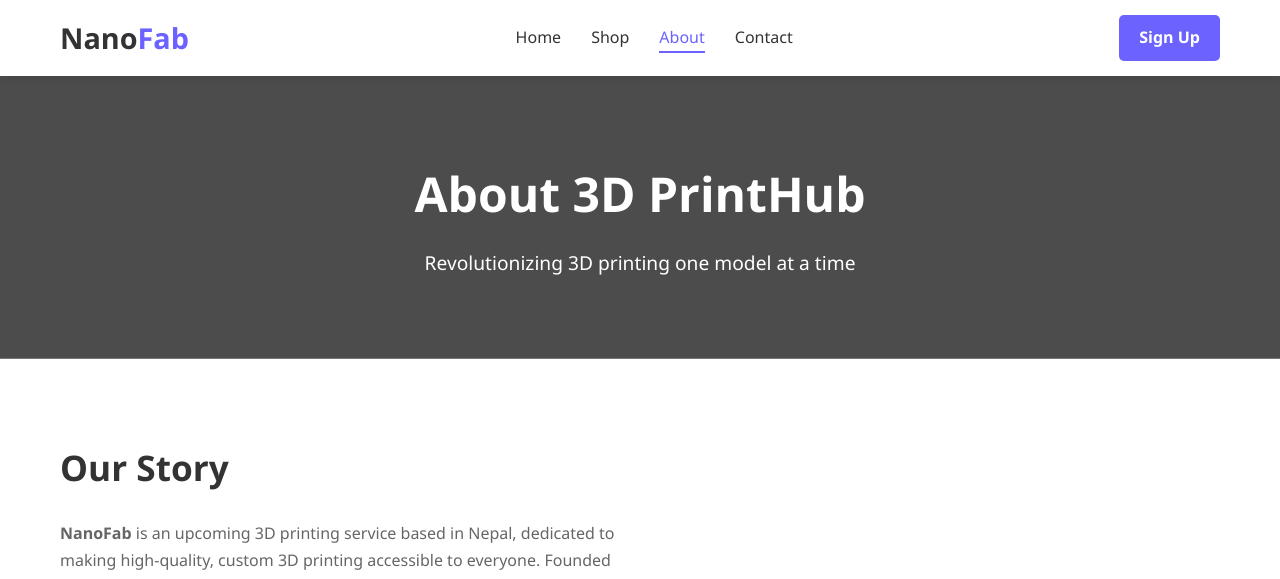
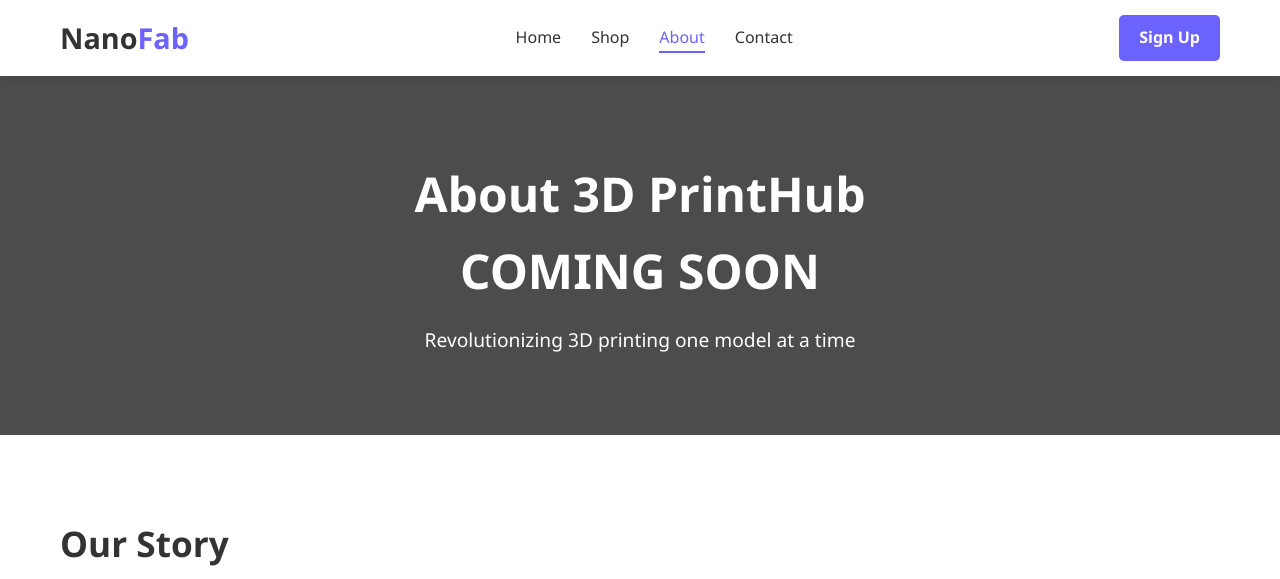
Before and after one commit to saurav-3000/NanoFab, a plain HTML site: page about.html in a window 1280 px wide. Shown: the top 579 px of the page. Drawn offline with Linux system fonts and the light colour scheme.

Commit message:
Update about.html

```diff
--- a/about.html
+++ b/about.html
@@ -30,7 +30,7 @@
 
     <section class="about-hero">
         <div class="container">
-            <h1>About 3D PrintHub</h1>
+            <h1>About 3D PrintHub<br>COMING SOON</h1>
             <p>Revolutionizing 3D printing one model at a time</p>
         </div>
     </section>
```
